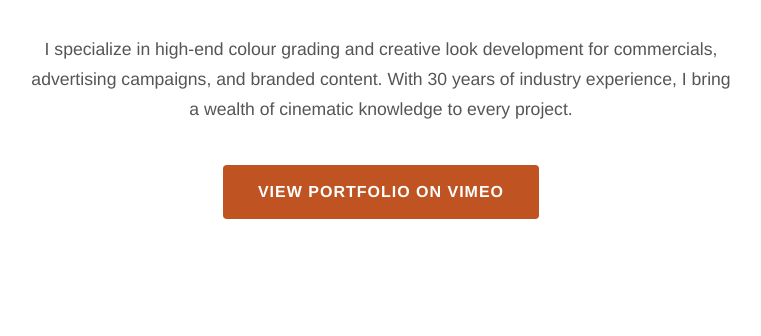
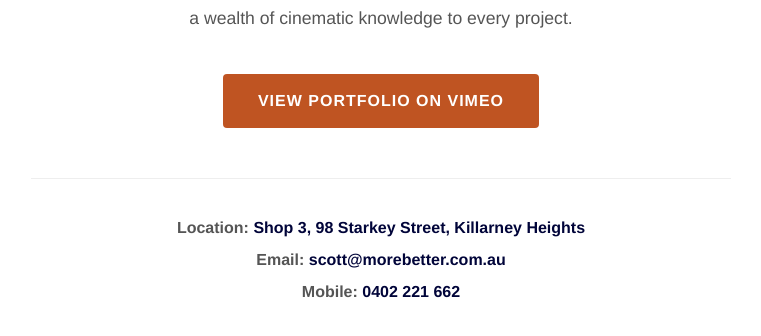
Before and after one commit to scottmorebetter-colourist/landing_page, a plain HTML site: page index.html in a window 1280 px wide. Shown: the part 376-712 px from the top of the page, without its empty margins (259-1020 px from the left). Drawn offline with Linux system fonts and the light colour scheme.

Commit message:
Update index.html

```diff
--- a/index.html
+++ b/index.html
@@ -15,7 +15,7 @@
             display: flex;
             justify-content: center;
             align-items: center;
-            height: 100vh;
+            min-height: 100vh;
             text-align: center;
         }
 
@@ -24,7 +24,6 @@
             padding: 40px;
         }
 
-        /* Logo set to be large and responsive */
         .logo {
             max-width: 600px;
             width: 100%;
@@ -39,6 +38,7 @@
             color: #555555;
         }
 
+        /* Primary Button */
         .btn {
             display: inline-block;
             padding: 18px 35px;
@@ -52,6 +52,23 @@
             transition: background-color 0.3s ease;
         }
         .btn:hover { background-color: #9A421C; }
+
+        /* Contact Section */
+        .contact-info {
+            margin-top: 50px;
+            padding-top: 30px;
+            border-top: 1px solid #eeeeee;
+            color: #000439; /* Brand Navy */
+        }
+        .contact-info a {
+            color: #000439;
+            text-decoration: none;
+            font-weight: 600;
+        }
+        .contact-info p {
+            margin: 5px 0;
+            font-size: 1rem;
+        }
     </style>
 </head>
 <body>
@@ -61,6 +78,12 @@
         <p>I specialize in high-end colour grading and creative look development for commercials, advertising campaigns, and branded content. With 30 years of industry experience, I bring a wealth of cinematic knowledge to every project.</p>
 
         <a href="https://vimeo.com/scottmaclean" class="btn">VIEW PORTFOLIO ON VIMEO</a>
+
+        <div class="contact-info">
+            <p><strong>Location:</strong> <a href="https://goo.gl/maps/nWR1S9dE3VA5w5EU6" target="_blank">Shop 3, 98 Starkey Street, Killarney Heights</a></p>
+            <p><strong>Email:</strong> <a href="mailto:scott@morebetter.com.au">scott@morebetter.com.au</a></p>
+            <p><strong>Mobile:</strong> <a href="tel:0402221662">0402 221 662</a></p>
+        </div>
     </div>
 </body>
 </html>
```
